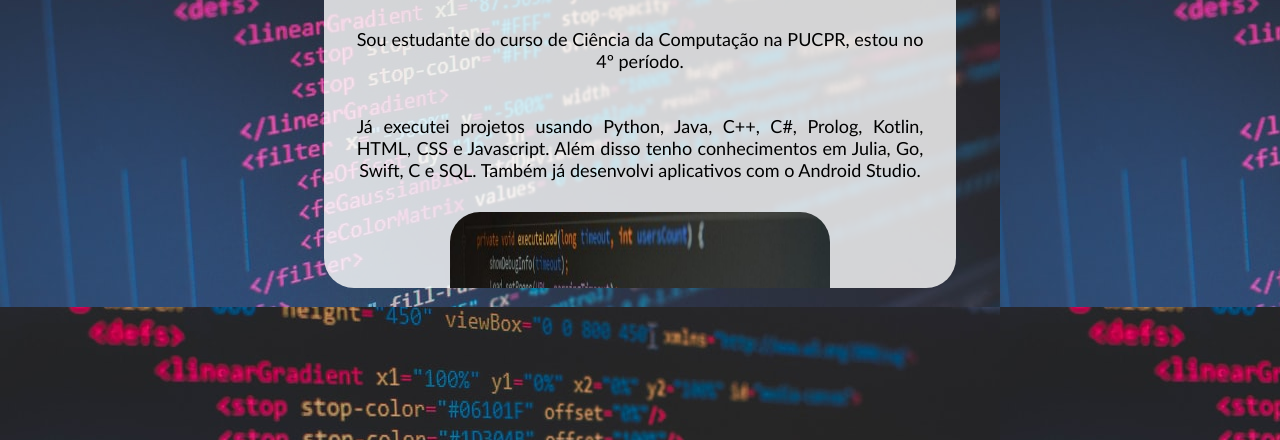
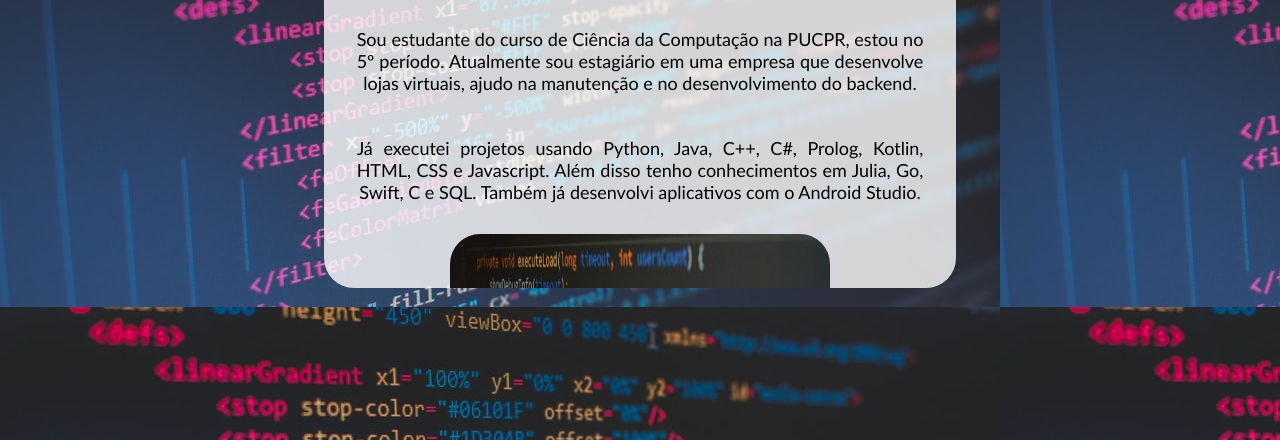
Before and after one commit to matheusRichter/Profile, a plain HTML site: page index.html in a window 1280 px wide. Shown: the part 360-800 px from the top of the page. Drawn offline with Linux system fonts and the light colour scheme.

Commit message:
Atualização no currículo e na apresentação-18/2/21

```diff
--- a/index.html
+++ b/index.html
@@ -14,14 +14,14 @@
             <h1 class="myName">
                 Matheus Richter
             </h1>
-            <p class="info">
-                Sou estudante do curso de Ciência da Computação na PUCPR, estou no 4º período.
+            <p class="info"> <!-- Apresentação -->
+                Sou estudante do curso de Ciência da Computação na PUCPR, estou no 5º período. Atualmente sou estagiário em uma empresa que desenvolve lojas virtuais, ajudo na manutenção e no desenvolvimento do backend.
             </p>
-            <p class="info">
+            <p class="info"> <!-- Conhecimentos -->
                 Já executei projetos usando Python, Java, C++, C#, Prolog, Kotlin, HTML, CSS e Javascript. Além disso tenho conhecimentos em Julia, Go, Swift, C e SQL. Também já desenvolvi aplicativos com o Android Studio.
             </p>
             <img class="javaImage" src="Assets/Java.jpg">
-            <p class="info">
+            <p class="info"> <!-- Objetivos -->
                 Sempre gostei de assuntos relacionados a computação e desde que me lembro quero cursar Ciência da Computação. Agora que estou no curso quero aprender cada vez mais. Além disso sempre tive vontade de trabalhar desenvolvendo <i>softwares</i>.
             </p>
             <img class="image" src="Assets/CPU.jfif">
```
Also changed, not shown: 1 other file.
